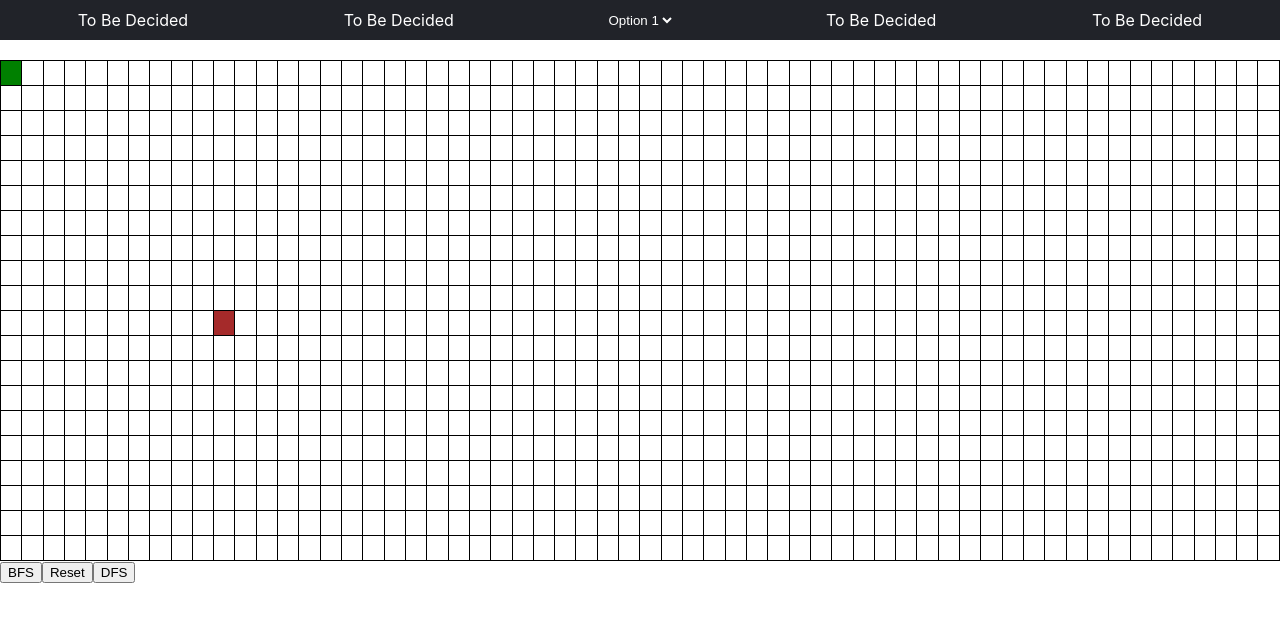
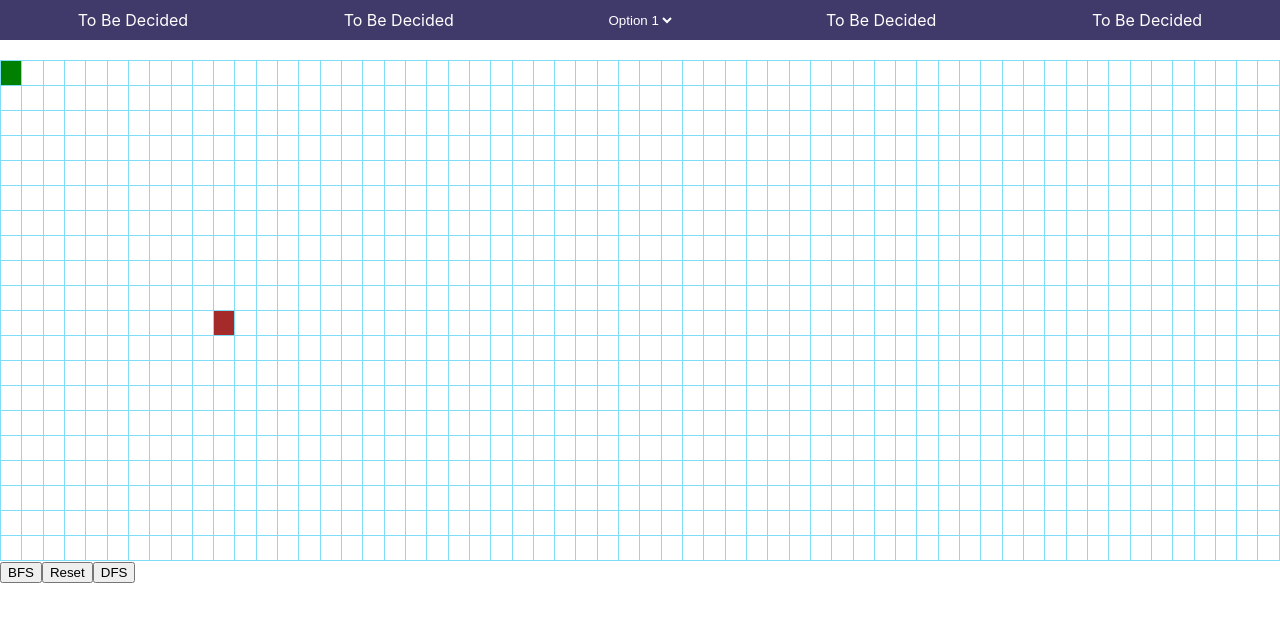
Before and after one commit to Yashx1212/PathVisualizer, a React (Create React App) app: page / in a window 1280 px wide. Shown: the top 622 px of the page. Built offline with nearby package versions, Linux system fonts and the light colour scheme.

Commit message:
Changed Grid styling

```diff
--- a/src/components/Grid/index.css
+++ b/src/components/Grid/index.css
@@ -5,7 +5,7 @@
 .unvisited{
     height: 22px;
     width: 22px;
-    border: 1px solid black;
+    border: 1px solid rgb(127, 221, 247);
     margin: 0px;
 }
 
@@ -20,7 +20,7 @@
 .visited{
     height: 22px;
     width: 22px;
-    border: 1px solid black;
+    border: 1px solid rgb(127, 221, 247);
     margin: 0px;
     background-color: yellow;
 }
@@ -28,7 +28,7 @@
 .path{
     height: 22px;
     width: 22px;
-    border: 1px solid black;
+    border: 1px solid rgb(127, 221, 247);
     margin: 0px;
     background-color: blue;
 }
--- a/src/components/Navbar/index.css
+++ b/src/components/Navbar/index.css
@@ -1,5 +1,5 @@
 nav {
-  background-color:rgb(33, 35, 41);
+  background-color:rgb(64, 58, 107);
   height: 40px;
 }
 
@@ -28,7 +28,7 @@ a:hover{
 }
 
 .dropdown select{
-  background-color: rgb(33, 35, 41);
+  background-color:rgb(64, 58, 107);
   color: #fff;
   border: none;
   height: 40px;
```
